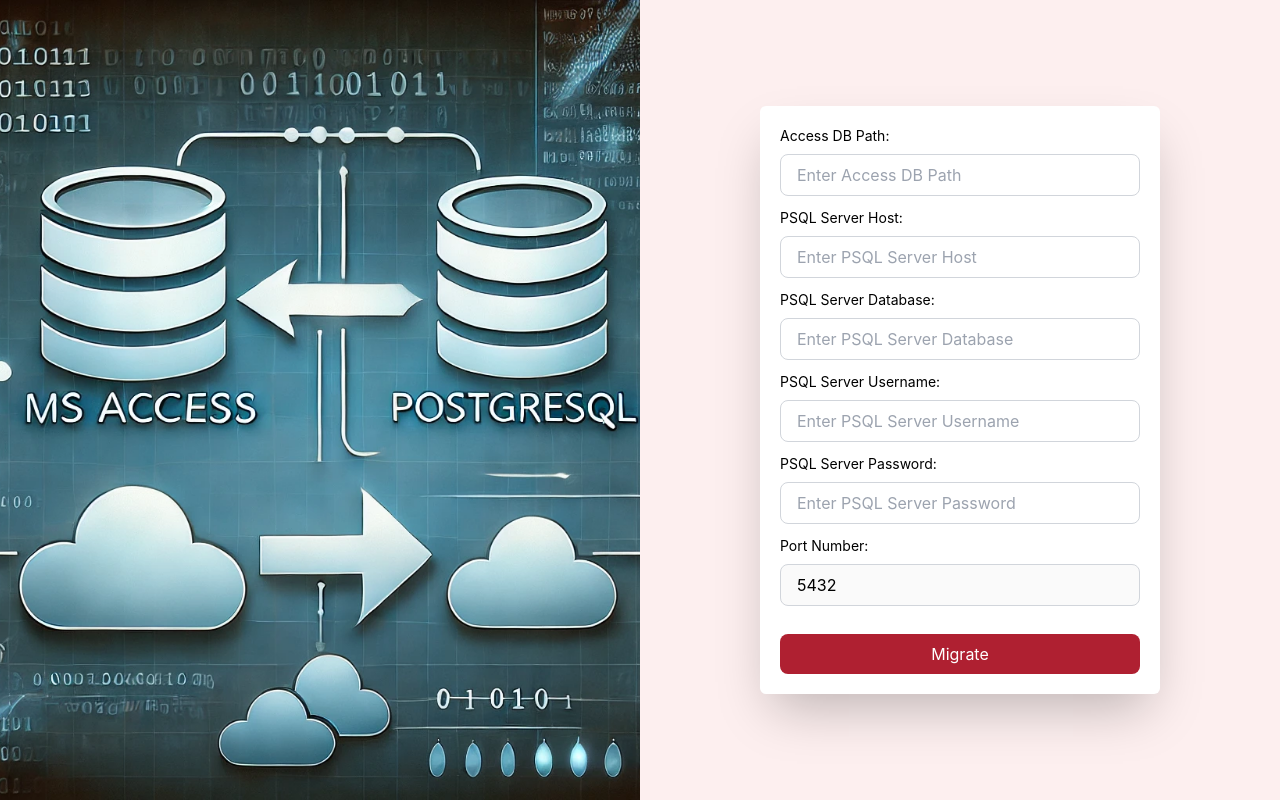
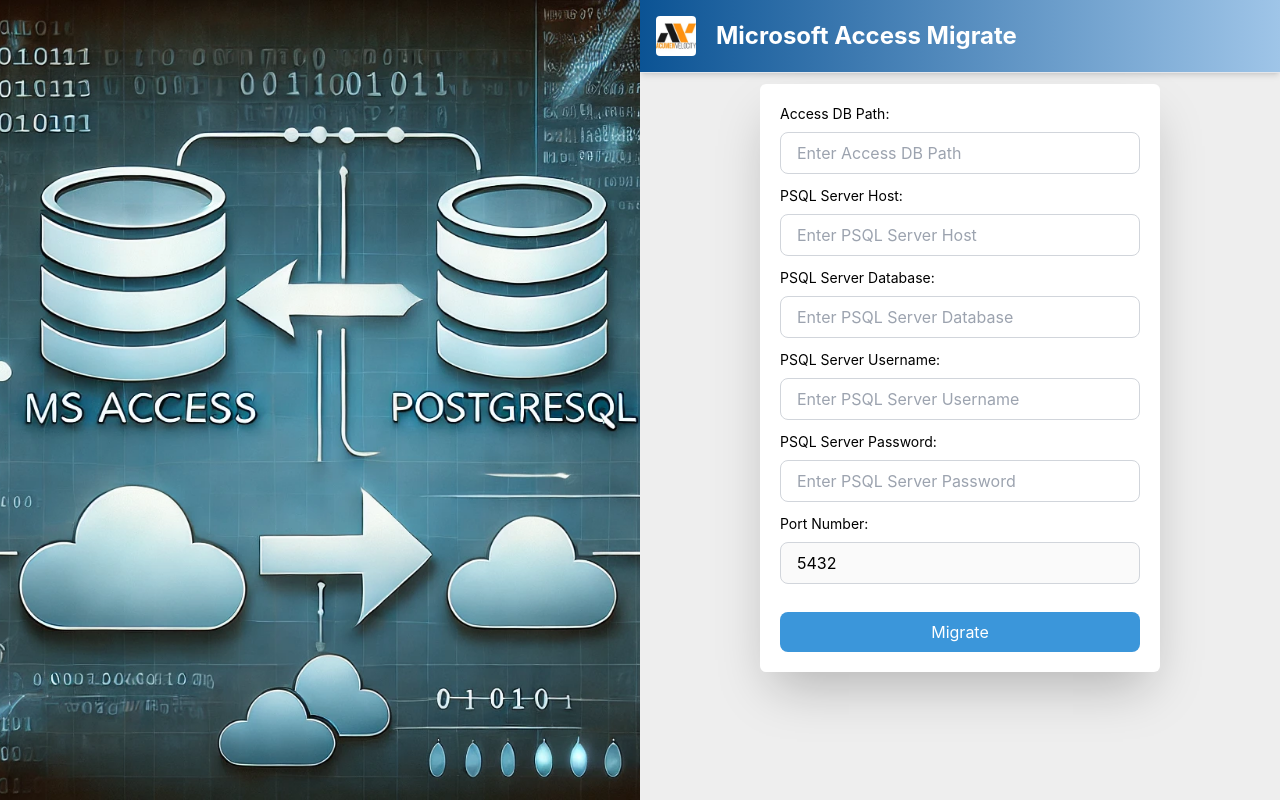
Before and after one commit to SandeepAcumen/AccessSchedularFront, a React (Create React App) app: page / in a window 1280 px wide. Built offline with nearby package versions, Linux system fonts and the light colour scheme.

Commit message:
ui updation

```diff
--- a/src/modules/home.js
+++ b/src/modules/home.js
@@ -6,6 +6,7 @@ import { migrateAccessToPsql } from '../components/apis/migrateApi';
 import backgroundImage from '../assets/images/backgroundImg.webp';
 import successToast from '../components/toasts/successToast';
 import errorToast from '../components/toasts/errorToast';
+import logo from '../assets/images/acumen_velocity_logo.jpg';
 
 const Home = () => {
     const [loading, setLoading] = useState(false);
@@ -48,14 +49,25 @@ const Home = () => {
 
     return (
         <div className="flex flex-col md:flex-row h-screen w-full">
-            {/* Background Image for Mobile & Left Side Image for Desktop */}
             <div
-                className="absolute md:relative w-full md:w-1/2 h-screen bg-cover bg-center"
+                className="hidden md:block md:w-1/2 h-screen bg-cover bg-center"
                 style={{ backgroundImage: `url(${backgroundImage})` }}
             />
 
-            {/* Form Container */}
-            <div className="relative z-10 w-full md:w-1/2 flex justify-center items-center p-5 h-screen bg-white bg-opacity-90 md:bg-opacity-100 md:bg-background">
+            <div className="relative z-10 w-full md:w-1/2 flex flex-col items-center p-5 h-screen bg-white bg-opacity-90 md:bg-opacity-100 md:bg-background">
+                <header className="fixed top-0 w-full md:w-1/2 md:right-0 bg-gradient-to-l from-gradientColorFrom to-gradientColorTo border-b border-white-600 text-primaryText shadow-md p-4 z-40">
+                    <div className="mx-auto flex items-center gap-5">
+                        <img
+                            src={logo}
+                            alt="Company Logo"
+                            className="object-cover rounded"
+                            style={{ height: '40px', width: '40px' }}
+                        />
+                        <h1 className="text-xl lg:text-2xl font-bold">Microsoft Access Migrate</h1>
+                    </div>
+                </header>
+
+                <div className="mt-16 w-full flex justify-center">
                     <Formik
                         initialValues={initialValues}
                         validationSchema={validationSchema}
@@ -77,6 +89,7 @@ const Home = () => {
                     </Formik>
                 </div>
             </div>
+        </div>
     );
 };
 
--- a/tailwind.config.js
+++ b/tailwind.config.js
@@ -4,14 +4,14 @@ module.exports = {
   theme: {
     extend: {
       colors: {
-        primary: "#AF2031",
+        primary: "#3B96DA",
         hover: "#E08095",
         active: "#1E40AF",
         border: "#2563EB",
-        background: "#FDEFEF",
+        background: "#EEEEEE",
         primaryText: "#FFFFFF",
-        gradientColorFrom: '#881421',
-        gradientColorTo: '#C94F60',
+        gradientColorFrom: '#9FC5E8',
+        gradientColorTo: '#0B5394',
       },
     },
   },
```
Lines whose indentation alone changed are shown as unchanged.
